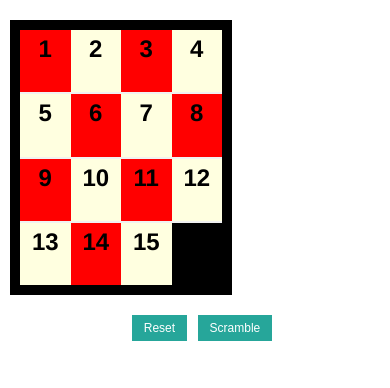
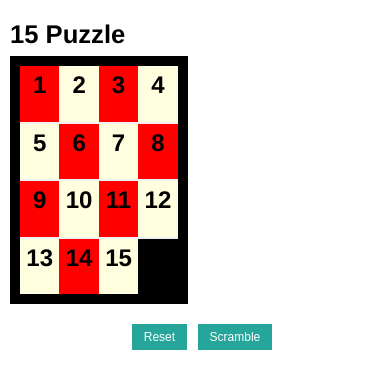
Before and after one commit to dsavules/HW5, a website with bundled scripts: page www/index.html in a window 390 px wide. Built offline with nearby package versions, Linux system fonts and the light colour scheme.

Commit message:
added message on screen

```diff
--- a/www/css/myapp.css
+++ b/www/css/myapp.css
@@ -18,12 +18,12 @@
 /* line 10, ../sass/_main.scss */
 table {
   border: 10px solid black;
-  width:60%
+  width:48%
 
 }
 
 table td {
-  width: 15%;
+  width: 12%;
 
   font-weight: bold;
   font-size: x-large;
--- a/www/index.html
+++ b/www/index.html
@@ -47,6 +47,7 @@
     <div id="vue-div" class="app" style="displa">
 
         <div class="container chessboard">
+            <div><h3>${message}</h3></div>
             <table>
                 <tr v-for="i in [0, 1, 2, 3]">
                     <td v-for="j in [0, 1, 2, 3]" v-on:click="shuffle(i,j)"
--- a/www/js/index.js
+++ b/www/js/index.js
@@ -39,6 +39,7 @@ var app = function() {
     self.reset = function () {
         self.vue.board = [1, 2, 3, 4, 5, 6, 7, 8, 9, 10, 11, 12, 13, 14, 15, 16];
         self.vue.tile_color=[1,0,1,0,0,1,0,1,1,0,1,0,0,1,0,2];
+        self.vue.message="15 Puzzle";
     };
 
     self.shuffle = function(row, col) {
@@ -120,6 +121,7 @@ var app = function() {
          if ((rowindex%2==0 && !(inv_count%2==0)) || (!(rowindex%2==0) && (inv_count%2==0)))
             {
              console.log("SOLVABLE");
+             self.vue.message="SOLVABLE CONFIGURATION - Inversions: "+inv_count+", Row from Bottom: "+rowindex;
              self.vue.flag=1;
              return self;
             }
@@ -140,7 +142,8 @@ var app = function() {
         data: {
             board: [],
             tile_color: [],
-            flag: 0
+            flag: 0,
+            message: '15 Puzzle'
         },
         methods: {
             reset: self.reset,
```
